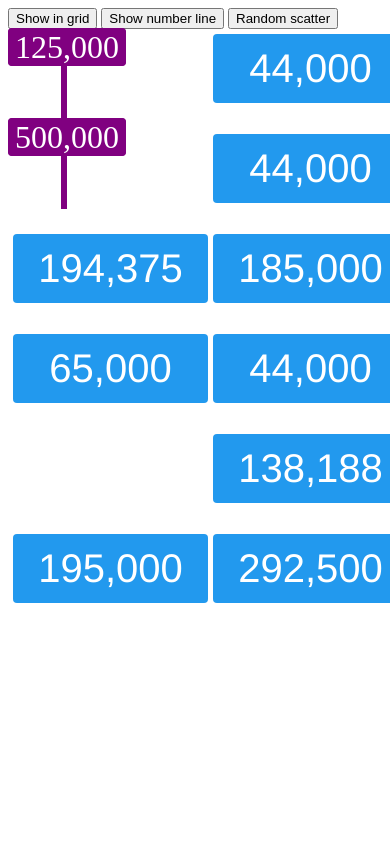
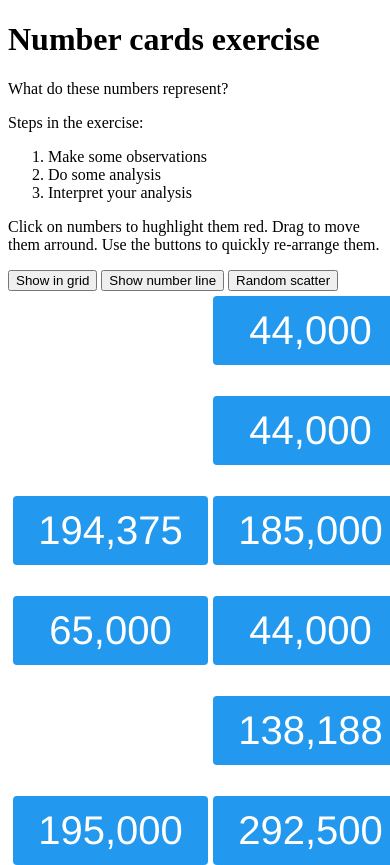
Before and after one commit to jargonautical/number-cards, a plain HTML site: page index.html in a window 390 px wide. Shown: the top 865 px of the page. Before the commit the page ends 844 px from the top, so only its background shows below. Drawn offline with Linux system fonts and the light colour scheme.

Commit message:
Removing markers

```diff
--- a/index.html
+++ b/index.html
@@ -2,7 +2,7 @@
 <html lang="en">
 <head>
 <meta charset="utf-8" />
-<title>interact.js drag snapping</title>
+<title>Number cards</title>
 <meta name="description" content="A demonstration of interact.js drag snapping" />
 <meta name="author" content="David Tarrant" />
 <script src="js/jquery-3.4.1.min.js"></script>
@@ -11,6 +11,16 @@
 <link rel="stylesheet" href="css/style.css" type="text/css"/>
 </head>
 <body>
+	<h1>Number cards exercise</h1>
+	<p>What do these numbers represent?</p>
+	<p>Steps in the exercise:
+		<ol>
+			<li>Make some observations</li>
+			<li>Do some analysis</li>
+			<li>Interpret your analysis</li>
+		</ol>
+	</p>
+	<p>Click on numbers to hughlight them red. Drag to move them arround. Use the buttons to quickly re-arrange them.</p>
 <button id="showGrid" class="button">Show in grid</button>
 <button id="showNumberLine" class="button">Show number line</button>
 <button id="showRandom" class="button">Random scatter</button>
--- a/js/interact.js
+++ b/js/interact.js
@@ -23,9 +23,20 @@ $("#showNumberLine").click(function(){
 $("#showRandom").click(function(){
   reDrawRandom(numbers,max_rows,max_cols);
 });
-
+/*
 $(".number").click(function(event) {
   $("#"+event.target.id).toggleClass('red');
+});
+*/
+$(".number").on('mousedown', function (evt) {
+  $(".number").on('mouseup mousemove', function handler(evt) {
+    if (evt.type === 'mouseup') {
+      $("#"+event.target.id).toggleClass('red');
+    } else {
+      // drag
+    }
+    $(".number").off('mouseup mousemove', handler);
+  });
 });
 
 function formatNumber(num) {
@@ -36,9 +47,10 @@ function addElements(numbers) {
   $.each(numbers, function(idx) {
     $("body").append('<div id="number'+idx+'" class="number">'+formatNumber(numbers[idx])+'</div>');
   });
-  $.each(markers, function(idx) {
+  /*$.each(markers, function(idx) {
     $("body").append('<div id="marker'+idx+'" class="marker"><text class="marker_text">'+formatNumber(markers[idx])+'</text><arrow class="marker_arrow"></arrow></div>');
   });
+  */
 }
 
 function drawRandom(numbers,max_rows,max_cols) {
```
